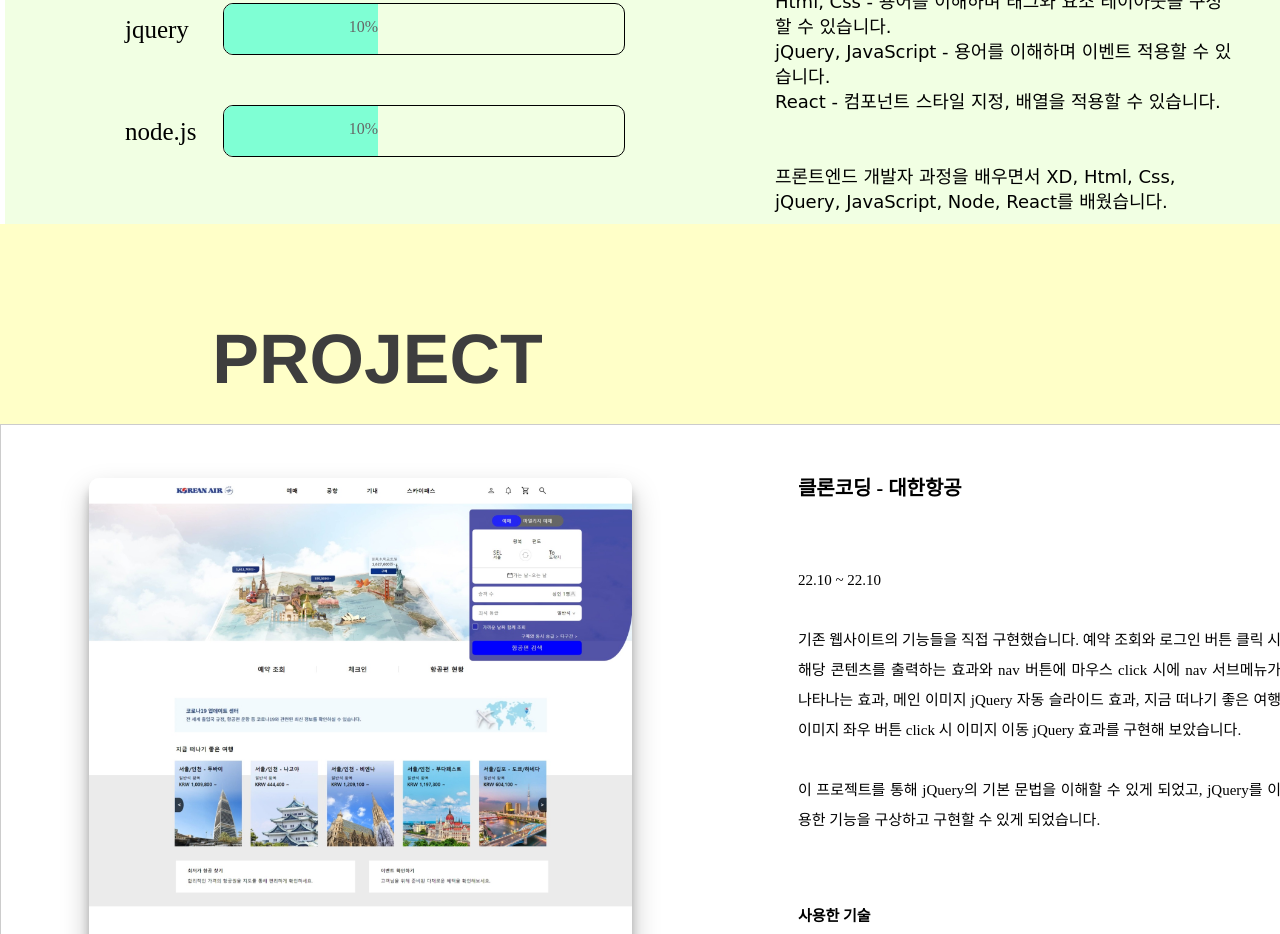
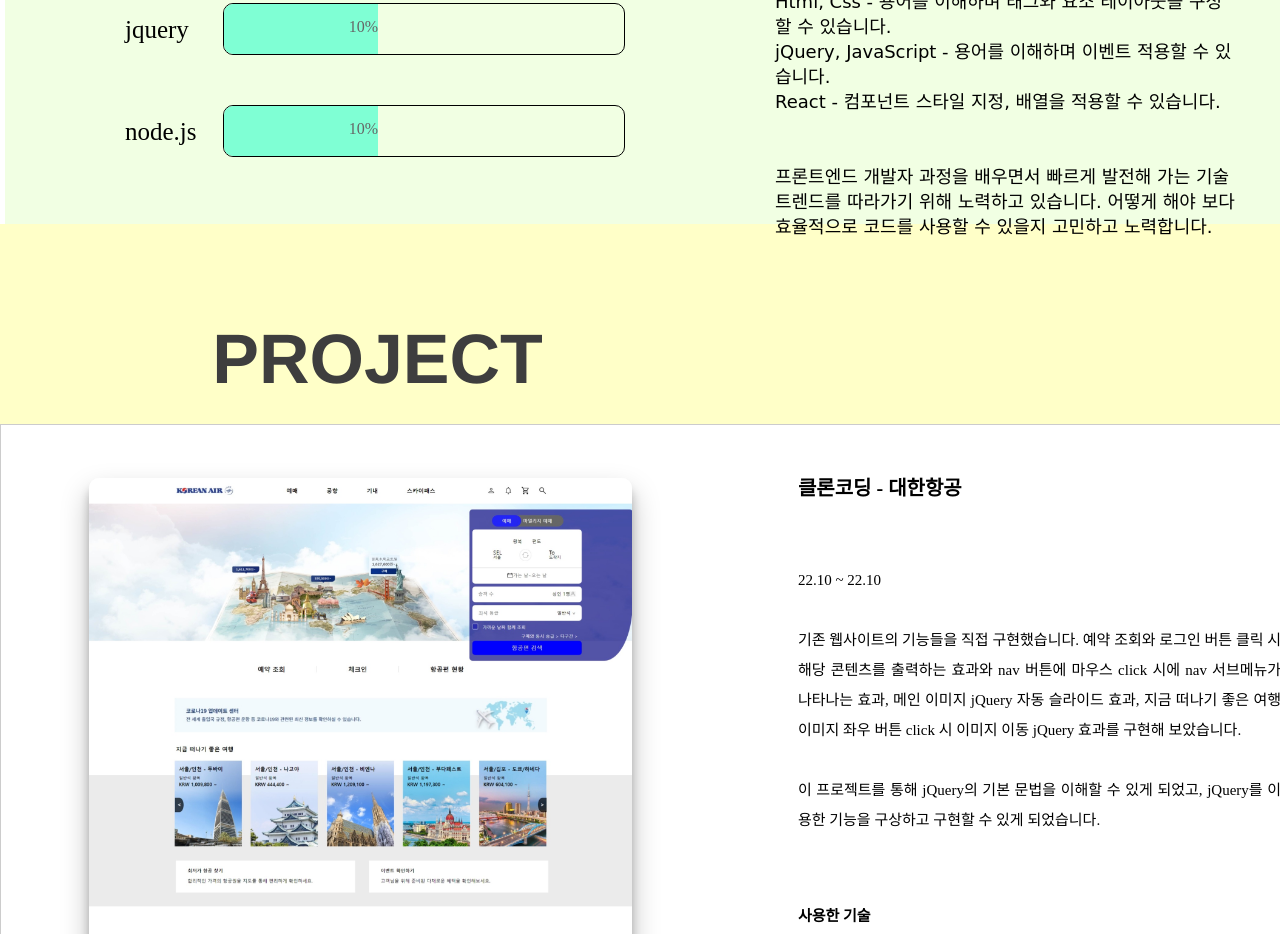
Before and after one commit to chae-rim/cofla1421, a plain HTML site: page index.html in a window 1280 px wide. Shown: the part 2176-3110 px from the top of the page. Drawn offline with nearby package versions, Linux system fonts and the light colour scheme; a web font is replaced by a local one.

Commit message:
Add files via upload

```diff
--- a/css/index.css
+++ b/css/index.css
@@ -295,7 +295,6 @@ a {
     margin: 50px 50px 0 0;
     width: 600px;
     height: 650px;
-    /* background-color: rgb(212, 255, 241); */
 }
 
 #skill .skill_box ul {
@@ -312,8 +311,6 @@ a {
 
 #skill .skill_box h4 {
     font-size: 24px;
-    /* text-align: center; */
-    /* padding: 10px; */
     box-sizing: border-box;
     font-family: 'Poor Story', cursive;
 }
@@ -641,7 +638,6 @@ input[type="submit"] {
     #profile .profile_img {
         float: left;
         margin: 80px 0 0 6vw;
-        /* 50 0 0 270 */
         height: 500px;
         position: relative;
     }
--- a/index.html
+++ b/index.html
@@ -184,10 +184,10 @@
                             </li>
                             <li>
                                 <P class="text">프론트엔드 개발자 과정을 배우면서
-                                    XD, Html, Css, jQuery, JavaScript, Node, React를 배웠습니다.
+                                    빠르게 발전해 가는 기술 트렌드를 따라가기 위해 노력하고 있습니다.
+                                    어떻게 해야 보다 효율적으로 코드를 사용할 수 있을지 고민하고 노력합니다.
                                 </P>
                             </li>
-
                         </ul>
                     </div>
                 </div>
```
